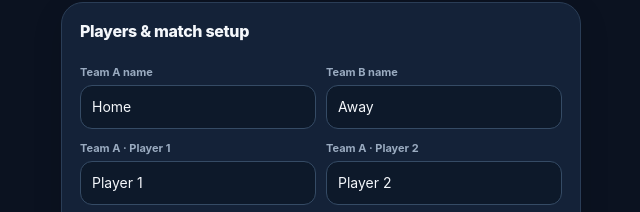
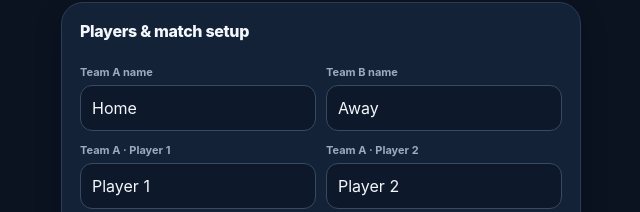
Before and after one commit to borwenerbs/PballEy, a plain HTML site: page index.html in a window 1280 px wide. Shown: the part 588-800 px from the top of the page, 319-959 px from the left. Drawn offline with Linux system fonts and the light colour scheme.

Commit message:
Add files via upload

```diff
--- a/index.html
+++ b/index.html
@@ -36,7 +36,7 @@ button{font:inherit;border:0;cursor:pointer;touch-action:manipulation}
 .win strong{font-size:15px;line-height:1.1}.win small{font-size:11px;opacity:.75}
 .section-title{font-size:16px;font-weight:850;letter-spacing:-.02em;margin:0 0 12px}
 .row{display:flex;gap:9px;align-items:center}.row>*{min-width:0}
-input,select{width:100%;background:#0d192a;color:var(--ink);border:1px solid #354b65;border-radius:12px;padding:12px 11px;font:inherit;font-size:14px;min-height:44px;outline:none}
+input,select,textarea{width:100%;background:#0d192a;color:var(--ink);border:1px solid #354b65;border-radius:12px;padding:12px 11px;font:inherit;font-size:16px !important;min-height:44px;outline:none}
 input:focus,select:focus{border-color:var(--lime)}
 .field-label{font-size:11px;color:var(--muted);font-weight:750;display:block;margin:12px 0 6px}
 .utility{background:#263d59;color:var(--ink);border:1px solid #3b5675;border-radius:12px;padding:11px 13px;font-size:13px;font-weight:750;min-height:42px}
```
